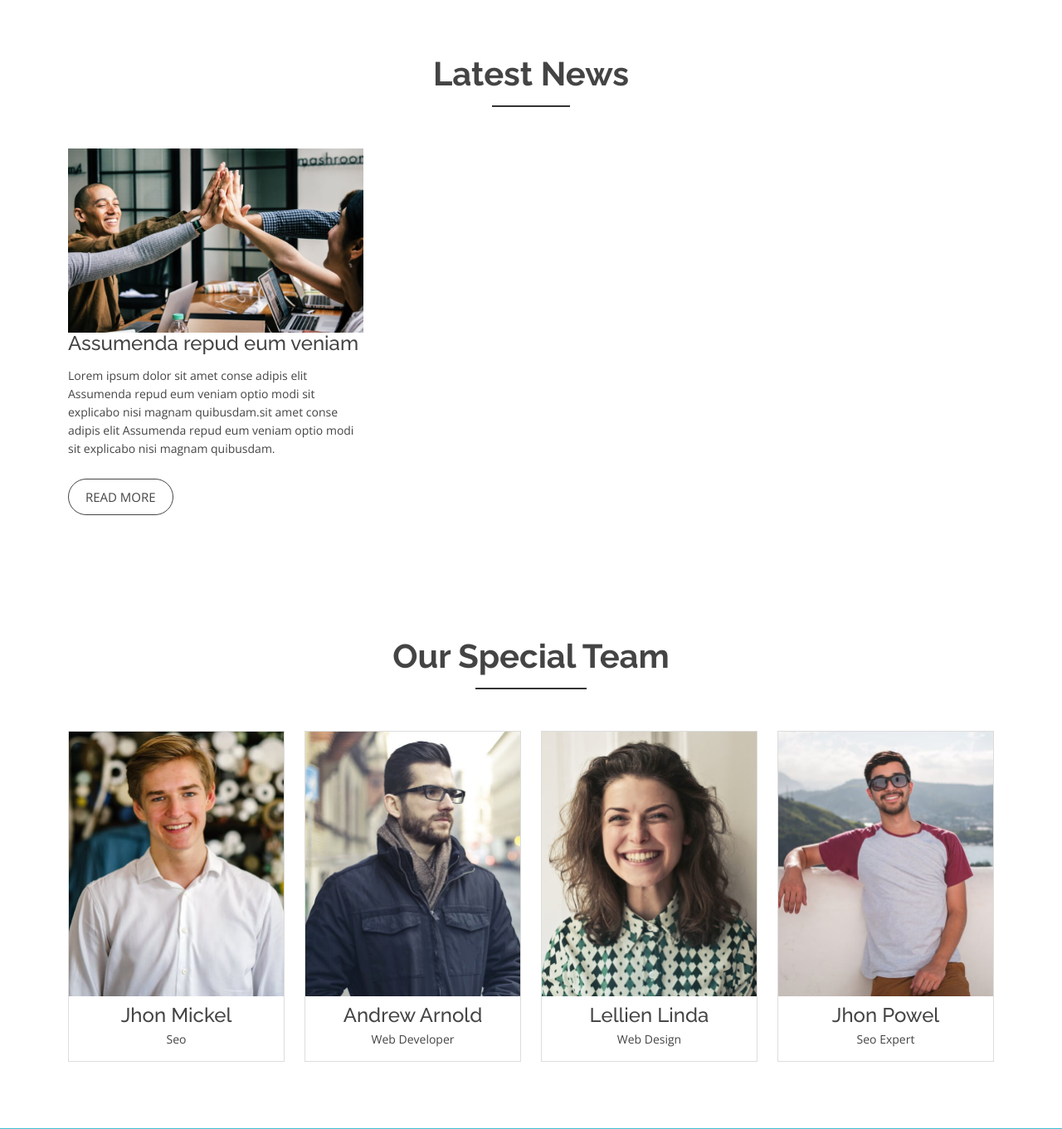
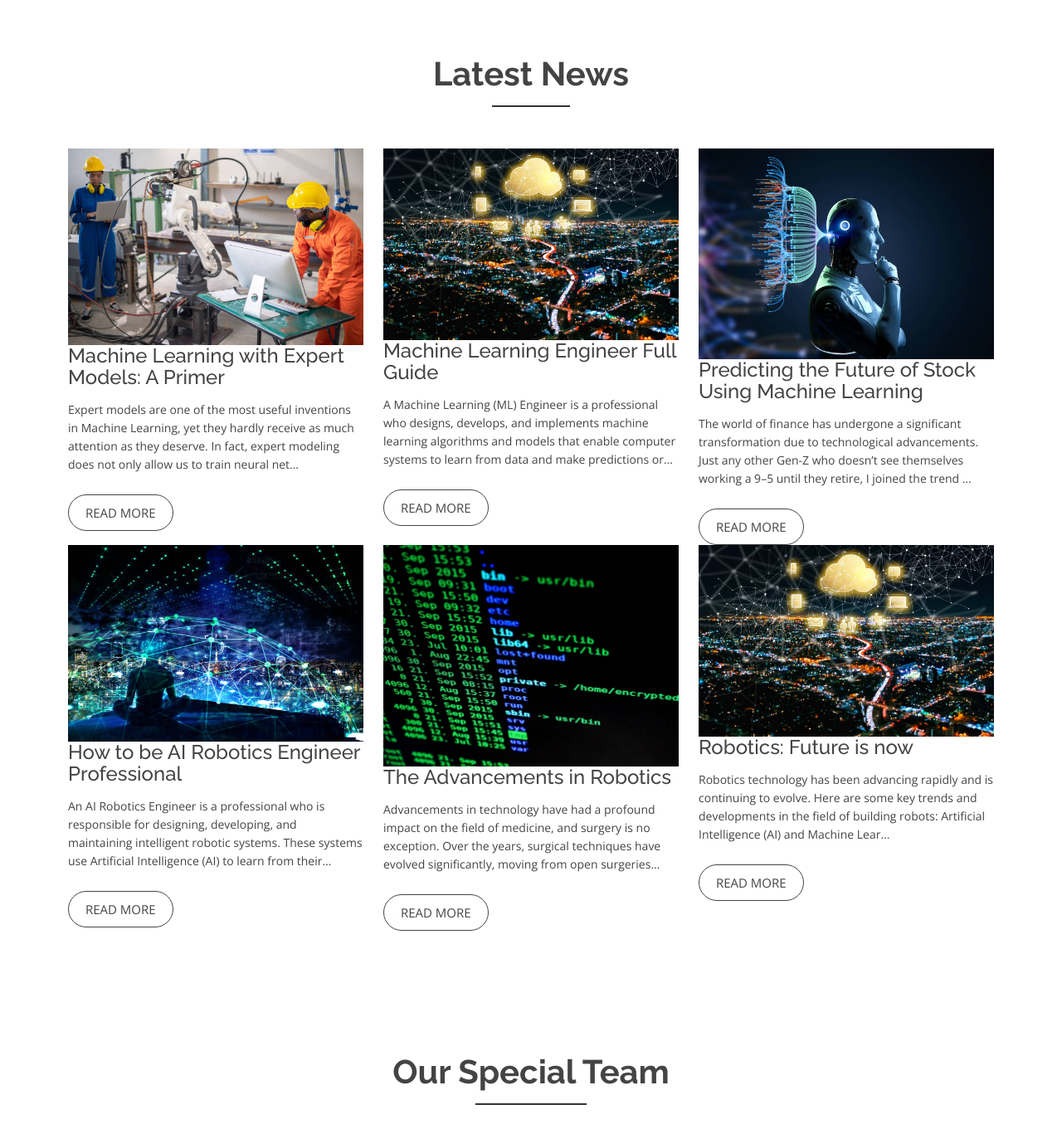
Before and after one commit to godwinumosen/GreRobotics, a Django app: page / in a window 1280 px wide. Shown: the part 801-2162 px from the top of the page at 83% size. Run offline with Django 4.2, Linux system fonts and the light colour scheme; data comes from the database, SQL or seed files in the repository; both versions use the stored data as it was after the commit; some libraries are stand-ins or nearby versions.

```diff
--- a/robotics/models.py
+++ b/robotics/models.py
@@ -4,7 +4,7 @@ from django.urls import reverse
 from datetime import datetime, date
 # Create your models here.
 
-class GREROBOTICSMODEL (models.Model):
+class GreRoboticsModel (models.Model):
     title = models.CharField (max_length=500)
     content = models.TextField ()
     slug = models.SlugField (max_length=200)
--- a/robotics/urls.py
+++ b/robotics/urls.py
@@ -2,10 +2,12 @@
 from django.urls import path
 from . import views
 from .views import HomeListView
+from .views import ArticleDetailView
 
 
 urlpatterns = [
     path('base/', views.base, name='base'),
     path('', HomeListView.as_view(), name='home'),
     path('home/', HomeListView.as_view(), name='home'),
+    path('article/<int:pk>/', ArticleDetailView.as_view(), name='article_detail'),
 ]
--- a/robotics/views.py
+++ b/robotics/views.py
@@ -1,15 +1,20 @@
 from django.shortcuts import render,redirect
 from django.views.generic import ListView, DetailView, UpdateView, DeleteView
-from .models import GREROBOTICSMODEL
+from .models import GreRoboticsModel
 # Create your views here.
+
+
+#def index (request) :
+ #   return render (request, 'robotics/index.html',{})
 
 def base (request):
     return render (request, 'base.html',{})
 
-#def index (request) :
- #   return render (request, 'robotics/index.html',{})
+class HomeListView (ListView) :
+    model = GreRoboticsModel
+    template_name = 'robotics/index.html'
+    ordering =['-publish_date']
 
-class HomeListView (ListView) :
-    model = GREROBOTICSMODEL
-    template_name = 'robotics/index.html'
-    ordering = ordering =['-publish_date']
+class ArticleDetailView (DetailView):
+    model = GreRoboticsModel
+    template_name = 'robotics/article_details.html'
--- a/templates/robotics/index.html
+++ b/templates/robotics/index.html
@@ -12,8 +12,8 @@
         <div class="carousel-item active" style="background-image: url({% static 'img/national-cancer.jpg' %})">
           <div class="carousel-container">
             <div class="container">
-              <h2 class="animate__animated animate__fadeInDown">The Best Business Information </h2>
-              <p class="animate__animated animate__fadeInUp">We're In The Business Of Helping You Start Your Business</p>
+              <h2 class="animate__animated animate__fadeInDown">We Build, We Test, We Impact </h2>
+              <p class="animate__animated animate__fadeInUp">Learn to Take on Challenging Adventures</p>
             </div>
           </div>
         </div>
@@ -38,28 +38,28 @@
           </div>
           <div class="row">
 
-            <!-- Start Left Blog -->
+            {% for post in object_list %}
             <div class="col-md-4 col-sm-4 col-xs-12">
               <div class="single-blog">
                 <div class="single-blog-img">
+
                   <a href="blog.html">
-                    <img src="{% static 'img/blog/1.jpg'%}" alt="">
+                    <img src="{{ post.img.url }}" alt="">
                   </a>
                 </div>
                 <div class="blog-text">
                   <h4>
-                    <a href="blog.html">Assumenda repud eum veniam</a>
+                    <a href="blog.html">{{post.title}}</a>
                   </h4>
-                  <p>
-                    Lorem ipsum dolor sit amet conse adipis elit Assumenda repud eum veniam optio modi sit explicabo nisi magnam quibusdam.sit amet conse adipis elit Assumenda repud eum veniam optio modi sit explicabo nisi magnam quibusdam.
-                  </p>
+                  <p>{{ post.content|truncatechars:200 }}</p>
                 </div>
                 <span>
                   <a href="blog.html" class="ready-btn">Read more</a>
                 </span>
+
               </div>
-              <!-- Start single blog -->
             </div>
+            {% endfor %}
           </div>
         </div>
       </div>
```
Also changed, not shown: robotics/admin.py (+6 -5 lines), templates/robotics/article_details.html (added, +8 -0 lines), db.sqlite3, media/image/cyberc_Du3wJVp.webp (added), media/image/robotic_1.jpg (added), media/image/robotic_11.jpg (added), media/image/robotic_1_TLnTn9S.jpg (added), media/image/robotic_3.jpg (added), media/image/robotic_4.jpg (added), media/image/robotic_4_g8e3x62.jpg (added), media/image/robotic_5.jpg (added), media/image/robotic_6.jpg (added), media/image/robotic_6_O3vb1BM.jpg (added), media/image/robotic_6_TonKL7e.jpg (added), 2 more files.
